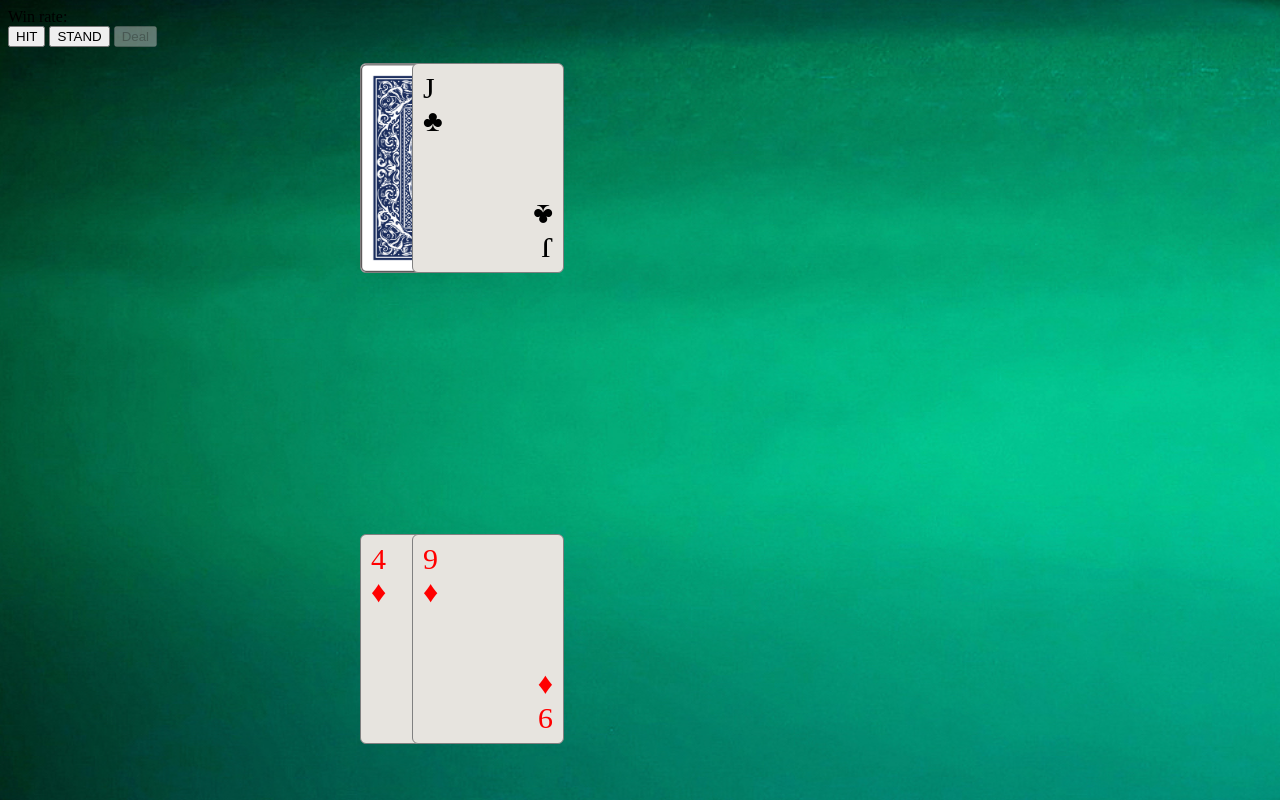
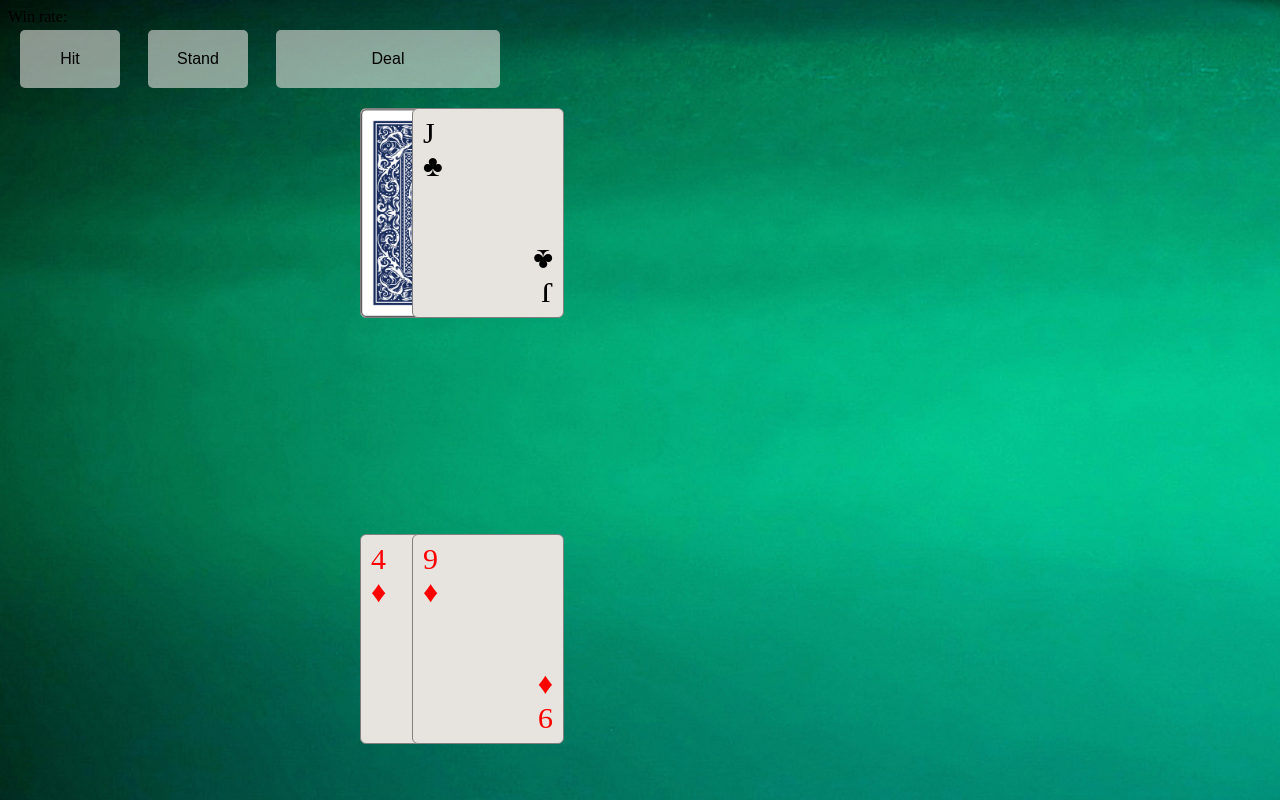
Before and after one commit to lionsdwarf/lionsdwarf.github.io, a website built with webpack: page index.html in a window 1280 px wide. Shown: the top 800 px of the page. Built offline with nearby package versions, Linux system fonts and the light colour scheme.

Commit message:
button styling + css variables

```diff
--- a/css/Game.css
+++ b/css/Game.css
@@ -1,3 +1,9 @@
+:root {
+  --cream-rgb: 231,228,223;
+  --card-val-offset-horizontal: 10px;
+  --card-val-offset-vertical: 7px;
+}
+
 /*table*/
 body {
   background-image: url('../public/table.jpeg');
@@ -38,7 +44,7 @@ main ol {
   width: 150px;
   height: 208px;
   border-radius: 6px;
-  background: rgba(231,228,223,1);
+  background: rgba(var(--cream-rgb),1);
   border: 1px solid grey;
 }
 
@@ -49,18 +55,17 @@ main ol {
 }
 
 .card div {
-  top: 7px;
-  left: 10px;
+  top: var(--card-val-offset-vertical);
+  left: var(--card-val-offset-horizontal);
   position: relative;
   font-size: 30px;
 }
 
 .card div:nth-child(2) {
+  bottom: var(--card-val-offset-vertical);
+  right: var(--card-val-offset-horizontal);
   transform: rotate(180deg);
   position: absolute;
-  /*scss variables would be more maintainable*/
-  bottom: 7px;
-  right: 10px;
 }
 
 .suitdiamonds, .suithears {
@@ -87,3 +92,25 @@ div[class*='suit']:before {
   position: absolute;
   top: 33px;
 }
+
+
+/*buttons*/
+button {
+  border: none;
+  padding: 20px;
+  width: 100px;
+  border-radius: 5px;
+  background-color: rgba(var(--cream-rgb),0.6);
+  font-size: 16px;
+  margin: 4px 12px;
+  cursor: pointer;
+}
+
+button:hover {
+  background-color: rgba(var(--cream-rgb),1);
+}
+
+#deal {
+  width: 224px;
+  color: black;
+}
--- a/index.html
+++ b/index.html
@@ -21,9 +21,9 @@
 
       <div id="victoryPercentage"></div>
 
-      <button id="hit" disabled>HIT</button>
+      <button id="hit" disabled>Hit</button>
 
-      <button id="stand" disabled>STAND</button>
+      <button id="stand" disabled>Stand</button>
 
       <button id="deal">Shuffle & Deal</button>
 
```
